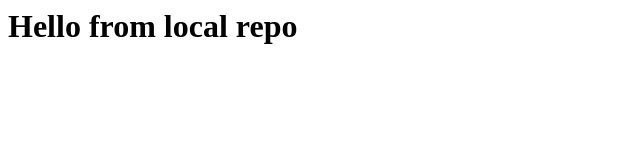
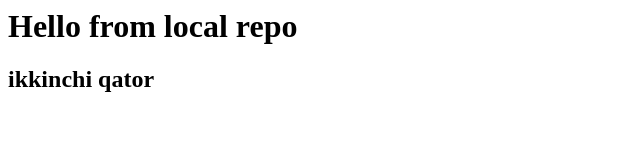
Before and after one commit to thisyourdream/gitpush11, a plain HTML site: page index.html in a window 1280 px wide. Shown: the whole page, without its empty margins (0-640 px from the left). Drawn offline with Linux system fonts and the light colour scheme.

Commit message:
ikkinchi commmit

```diff
--- a/index.html
+++ b/index.html
@@ -1 +1,3 @@
 <h1>Hello from local repo</h1>
+
+<h2>ikkinchi qator</h2>
```
